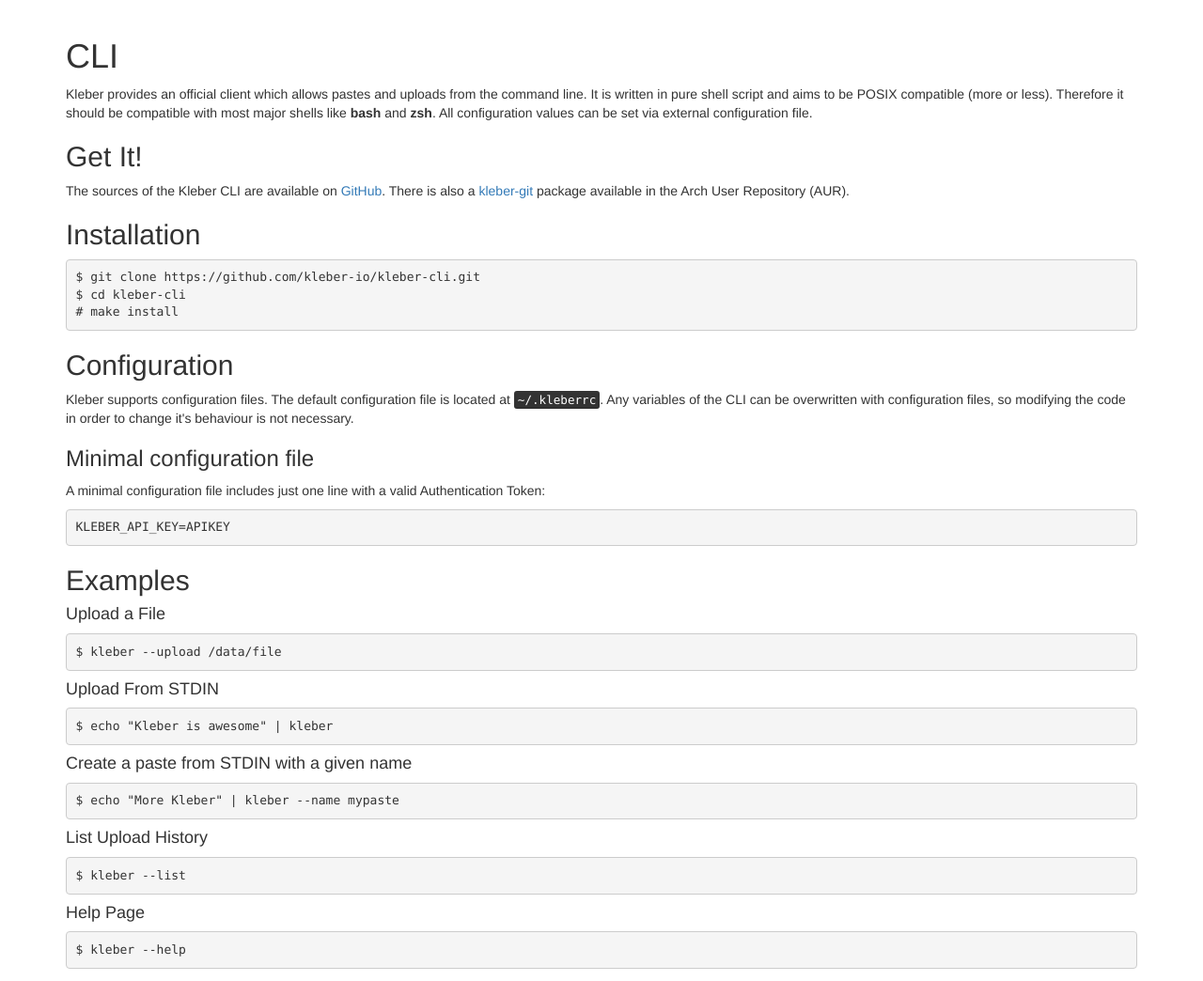
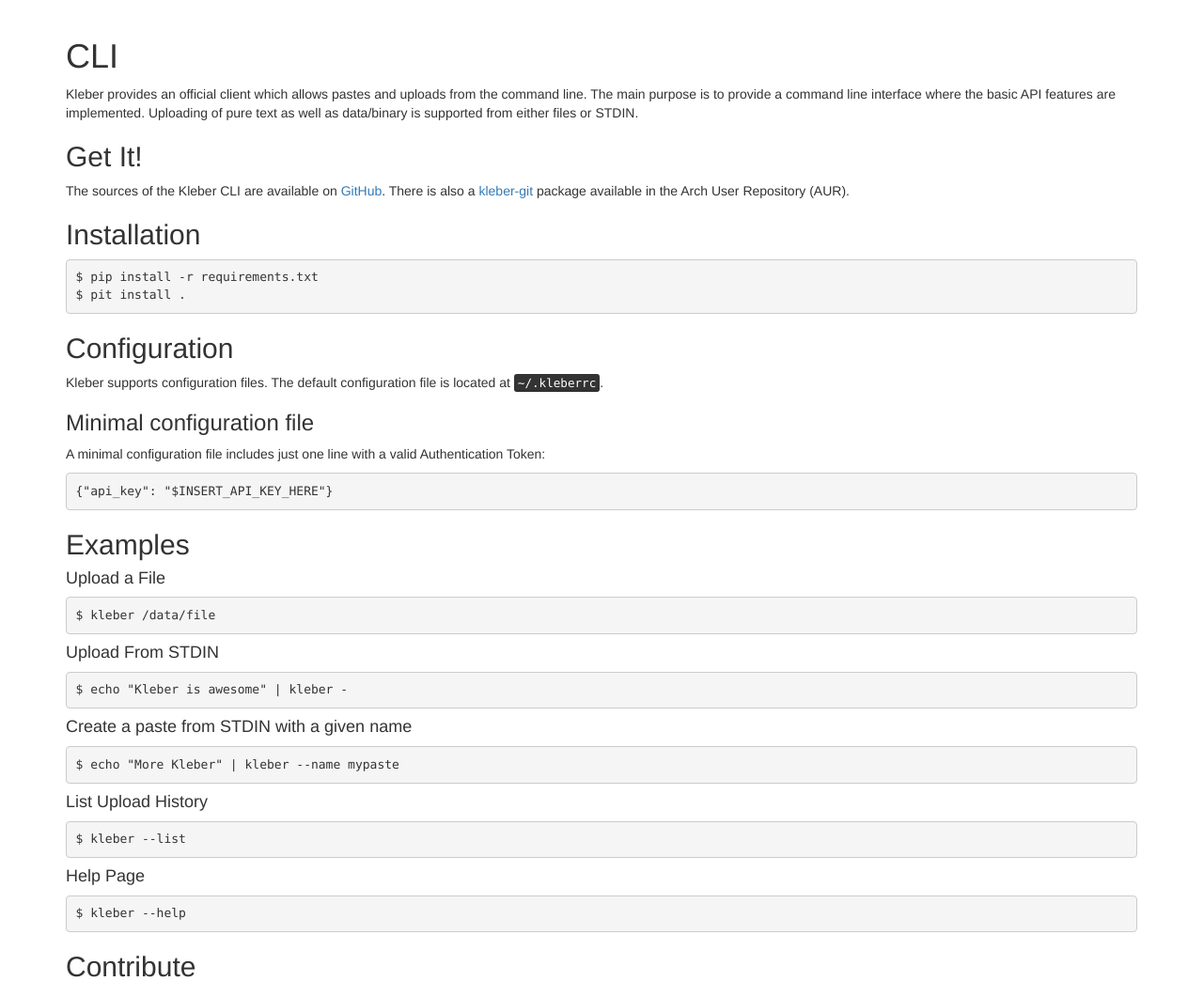
Before and after one commit to takeshixx/kleber, a Django app: page /cli in a window 1280 px wide. Shown: the part 52-1096 px from the top of the page at 94% size. Run offline with Django 3.2, Linux system fonts and the light colour scheme; some libraries are stand-ins or nearby versions; some web fonts are replaced.

Commit message:
Updated cli.html to latest CLI version

```diff
--- a/web/templates/cli.html
+++ b/web/templates/cli.html
@@ -5,27 +5,26 @@
 
 {% block content %}
 <h1>CLI</h1>
-<p>Kleber provides an official client which allows pastes and uploads from the command line. It is written in pure shell script and aims to be POSIX compatible (more or less). Therefore it should be compatible with most major shells like <b>bash</b> and <b>zsh</b>. All configuration values can be set via external configuration file.</p>
+<p>Kleber provides an official client which allows pastes and uploads from the command line. The main purpose is to provide a command line interface where the basic API features are implemented. Uploading of pure text as well as data/binary is supported from either files or STDIN.</p>
 
 <h2>Get It!</h2>
-<p>The sources of the Kleber CLI are available on <a href="https://github.com/kleber-io/kleber-cli">GitHub</a>. There is also a <a href="https://aur.archlinux.org/packages/kleber-git">kleber-git</a> package available in the Arch User Repository (AUR).</p>
+<p>The sources of the Kleber CLI are available on <a href="https://github.com/takeshixx/kleber-cli">GitHub</a>. There is also a <a href="https://aur.archlinux.org/packages/kleber-git">kleber-git</a> package available in the Arch User Repository (AUR).</p>
 
 <h2>Installation</h2>
-<pre>$ git clone https://github.com/kleber-io/kleber-cli.git
-$ cd kleber-cli
-# make install</pre>
+<pre>$ pip install -r requirements.txt
+$ pit install .</pre>
 
 <h2>Configuration</h2>
-<p>Kleber supports configuration files. The default configuration file is located at <kbd>~/.kleberrc</kbd>. Any variables of the CLI can be overwritten with configuration files, so modifying the code in order to change it's behaviour is not necessary.</p>
+<p>Kleber supports configuration files. The default configuration file is located at <kbd>~/.kleberrc</kbd>.</p>
 <h3>Minimal configuration file</h3>
 <p>A minimal configuration file includes just one line with a valid Authentication Token:</p>
-<pre>KLEBER_API_KEY=APIKEY</pre>
+<pre>{"api_key": "$INSERT_API_KEY_HERE"}</pre>
 
 <h2>Examples</h2>
 <h4>Upload a File</h4>
-<pre>$ kleber --upload /data/file</pre>
+<pre>$ kleber /data/file</pre>
 <h4>Upload From STDIN</h4>
-<pre>$ echo "Kleber is awesome" | kleber</pre>
+<pre>$ echo "Kleber is awesome" | kleber -</pre>
 <h4>Create a paste from STDIN with a given name</h4>
 <pre>$ echo "More Kleber" | kleber --name mypaste</pre>
 <h4>List Upload History</h4>
@@ -34,6 +33,6 @@
 <pre>$ kleber --help</pre>
 
 <h2>Contribute</h2>
-<p>Feel free to open issues and create pull requests on the <a href="https://github.com/kleber-io/kleber-cli">GitHub</a> page.</p>
+<p>Feel free to open issues and create pull requests on the <a href="https://github.com/takeshixx/kleber-cli">GitHub</a> page.</p>
 <br />
 {% endblock %}
```
